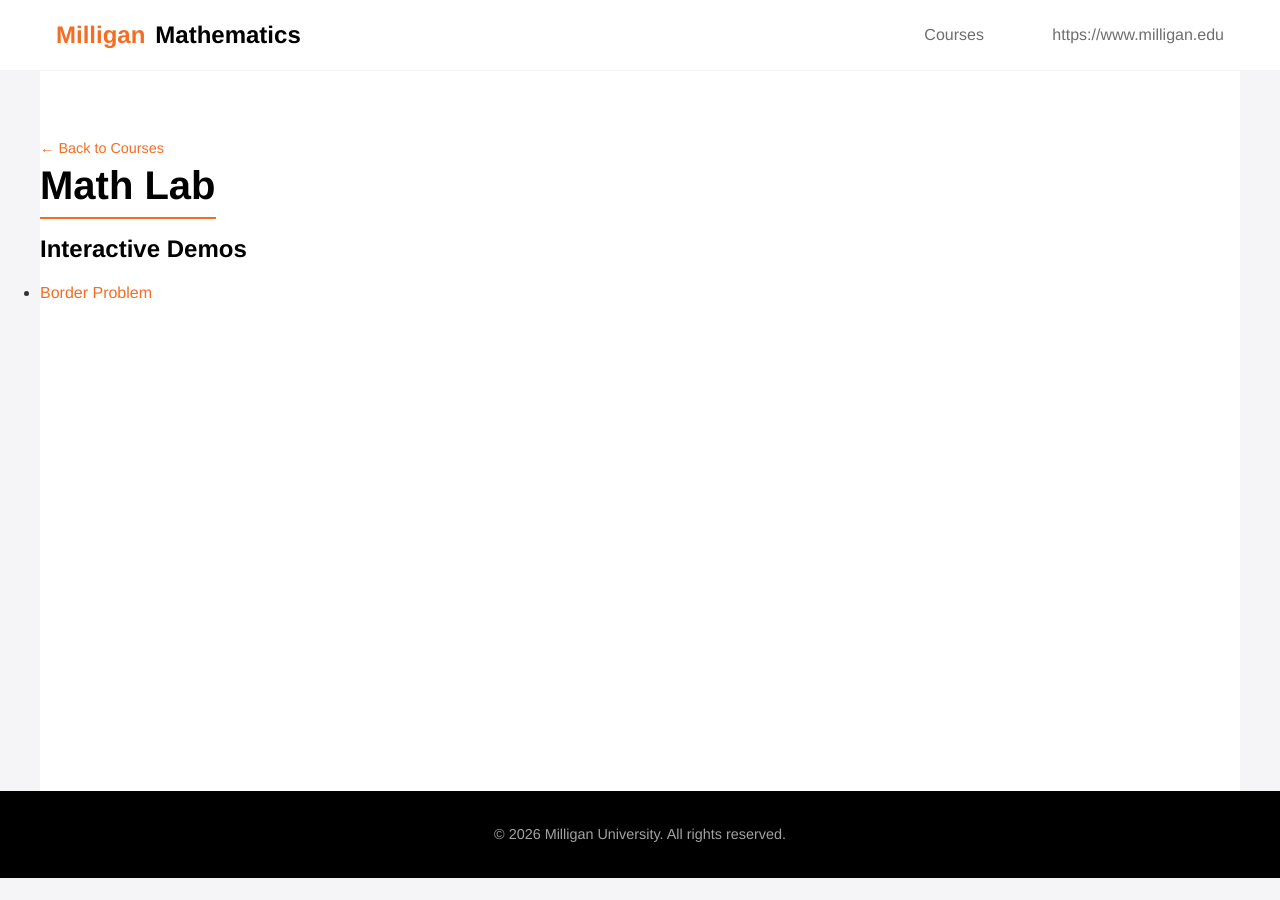
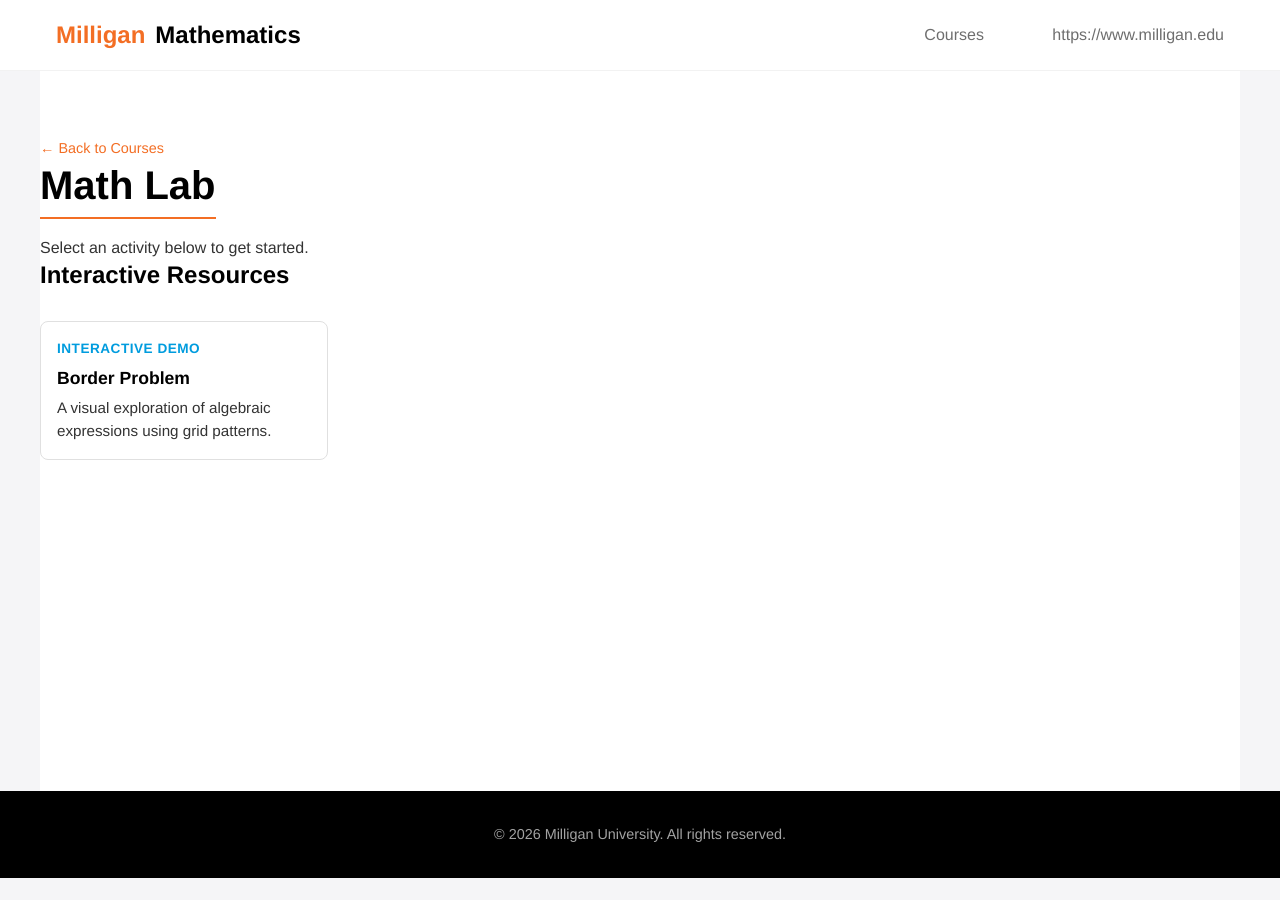
Before and after one commit to milligan-mathematics/courses, a Jekyll site: the page built from 090-111-171 Math Lab/index.md, in a window 1280 px wide. Built offline with Jekyll 4.4.1, drawn with Linux system fonts in a browser that asks for light colours.

Commit message:
UI: Implement styled resource tiles for course pages

```diff
--- a/090-111-171 Math Lab/index.md
+++ b/090-111-171 Math Lab/index.md
@@ -3,10 +3,13 @@ layout: course
 title: "Math Lab"
 parent: Home
 nav_order: 100
+activities:
+  - title: "Border Problem"
+    url: "border_problem.html"
+    type: "Interactive Demo"
+    description: "A visual exploration of algebraic expressions using grid patterns."
 ---
 
 # Math Lab
 
-## Interactive Demos
-
-- [Border Problem](border_problem.html)
+Select an activity below to get started.
--- a/Brand guide.txt
+++ b/Brand guide.txt
@@ -24,7 +24,7 @@ ________________
 
 
 Accent Colors
-Use these colors sparingly, making up no more than 10% of the design.
+Use these colors as accents, making up no more than 20% of the design.
 * Burnt Orange
    * RGB: 205,89,32
    * HEX: #CD5920
--- a/_layouts/course.html
+++ b/_layouts/course.html
@@ -7,5 +7,21 @@ layout: default
 
     <div class="content-wrapper">
         {{ content }}
+
+        {% if page.activities %}
+        <h2>Interactive Resources</h2>
+        <div class="resource-grid">
+            {% for activity in page.activities %}
+            <a href="{{ activity.url | relative_url }}" class="resource-card">
+                <div class="resource-meta" style="color: var(--color-accent-blue);">{{ activity.type | default:
+                    'Activity' }}</div>
+                <h4>{{ activity.title }}</h4>
+                {% if activity.description %}
+                <p class="resource-desc">{{ activity.description }}</p>
+                {% endif %}
+            </a>
+            {% endfor %}
+        </div>
+        {% endif %}
     </div>
 </div>
--- a/assets/css/style.css
+++ b/assets/css/style.css
@@ -2,17 +2,23 @@
 
 :root {
   /* Brand Palette */
-  --color-primary: #F36E24; /* Milligan Orange */
-  --color-primary-dark: #CD5920; /* Burnt Orange */
-  --color-black: #000000; /* Buffalo Black */
+  --color-primary: #F36E24;
+  /* Milligan Orange */
+  --color-primary-dark: #CD5920;
+  /* Burnt Orange */
+  --color-black: #000000;
+  /* Buffalo Black */
   --color-white: #FFFFFF;
   --color-gray: #A2A2A2;
   --color-mountain-gray: #6E6E6E;
 
   /* Accents */
-  --color-accent-blue: #009CDE; /* Stoele Blue */
-  --color-accent-sunrise: #F9A01B; /* Appalachian Sunrise */
-  --color-accent-green: #008552; /* Anglin Field */
+  --color-accent-blue: #009CDE;
+  /* Stoele Blue */
+  --color-accent-sunrise: #F9A01B;
+  /* Appalachian Sunrise */
+  --color-accent-green: #008552;
+  /* Anglin Field */
 
   /* UX Colors */
   --bg-body: #F5F5F7;
@@ -49,7 +55,12 @@ body {
   line-height: 1.6;
 }
 
-h1, h2, h3, h4, h5, h6 {
+h1,
+h2,
+h3,
+h4,
+h5,
+h6 {
   font-family: var(--font-primary);
   color: var(--color-black);
   margin-bottom: var(--spacing-md);
@@ -76,7 +87,7 @@ a:hover {
 .navbar {
   background: rgba(255, 255, 255, 0.95);
   backdrop-filter: blur(10px);
-  border-bottom: 1px solid rgba(0,0,0,0.05);
+  border-bottom: 1px solid rgba(0, 0, 0, 0.05);
   position: sticky;
   top: 0;
   z-index: 1000;
@@ -247,6 +258,71 @@ a:hover {
   transform: translateX(5px);
 }
 
+/* Resource Grid (for Course Pages) */
+.resource-grid {
+  display: grid;
+  grid-template-columns: repeat(auto-fill, minmax(280px, 1fr));
+  gap: var(--spacing-md);
+  margin-top: var(--spacing-lg);
+}
+
+.resource-card {
+  background: var(--bg-card);
+  border: 1px solid #e0e0e0;
+  border-radius: 8px;
+  padding: var(--spacing-md);
+  transition: transform 0.2s, box-shadow 0.2s, border-color 0.2s;
+  display: flex;
+  flex-direction: column;
+  text-decoration: none !important;
+  /* Override default link underline */
+  color: inherit;
+}
+
+.resource-card:hover {
+  transform: translateY(-3px);
+  box-shadow: var(--shadow-hover);
+  border-color: var(--color-primary);
+}
+
+.resource-card h4 {
+  font-family: var(--font-primary);
+  font-size: 1.1rem;
+  color: var(--color-black);
+  margin-bottom: var(--spacing-sm);
+  display: flex;
+  align-items: center;
+  justify-content: space-between;
+}
+
+.resource-card h4::after {
+  content: '→';
+  color: var(--color-primary);
+  opacity: 0;
+  transform: translateX(-10px);
+  transition: all 0.2s;
+}
+
+.resource-card:hover h4::after {
+  opacity: 1;
+  transform: translateX(0);
+}
+
+.resource-meta {
+  font-size: 0.85rem;
+  color: var(--text-muted);
+  margin-bottom: var(--spacing-sm);
+  text-transform: uppercase;
+  letter-spacing: 0.5px;
+  font-weight: bold;
+}
+
+.resource-desc {
+  font-size: 0.95rem;
+  color: var(--text-main);
+  line-height: 1.5;
+}
+
 /* Footer */
 footer {
   background: var(--color-black);
```
